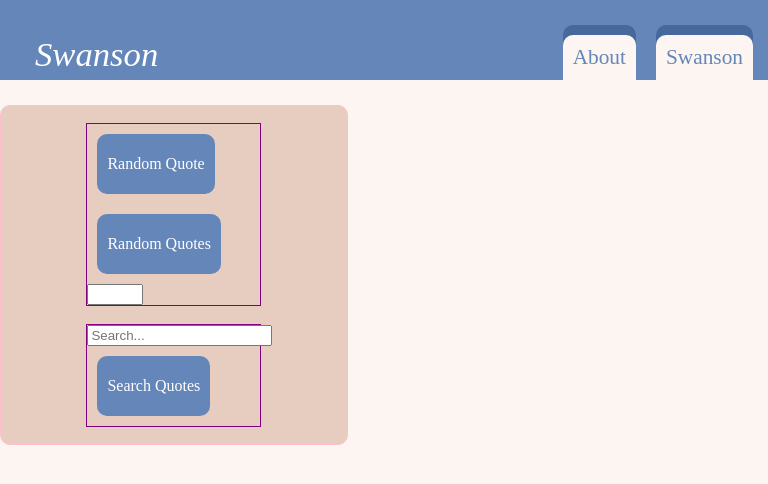
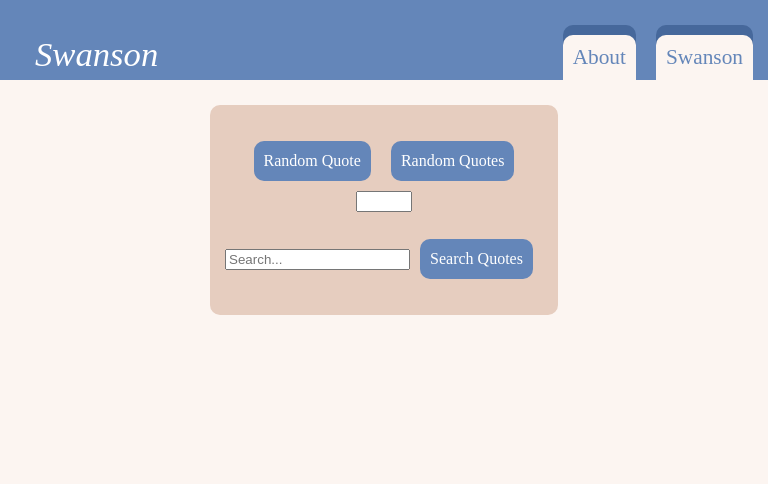
Before and after one commit to AracenaSC/swanson, an Angular app: page /swanson in a window 768 px wide. Shown: the top 484 px of the page. Built offline with nearby package versions, Linux system fonts and the light colour scheme.

Commit message:
Styling Finalized

```diff
--- a/src/app/components/swanson/swanson.component.css
+++ b/src/app/components/swanson/swanson.component.css
@@ -1,13 +1,17 @@
 #main-container {
-    position:relative;
+    position: relative;
     /* top: -29px; */
+    height: fit-content;
+    padding: 0 20px;
     background-color: var(--back);
 
 }
+
 #content-container {
-    position:relative;
+    position: relative;
     top: 25px;
     display: flex;
+    flex-direction: row;
     gap: 10px;
     justify-content: center;
     width: 100%;
@@ -39,7 +43,7 @@
     cursor: pointer;
     margin: 10px;
     width: fit-content;
-    height: 50px;
+    height: 30px;
     border-radius: 10px;
     background-color: var(--main);
     color: white;
@@ -48,28 +52,45 @@
 
 }
 
-#form-container{
-max-width: 45%;
-background-color: var(--back2);
-border-radius: 10px;
-border: 1px solid pink;
+#form-container {
+    text-align: center;
+    max-width: 45%;
+    background-color: var(--back2);
+    border-radius: 10px;
+    padding: 10px;
 }
 
-.form-group{
-    margin: 5% auto;
-    border: 1px solid purple;
+#all-quotes {
+    margin: 10% auto;
+    width: 45%;
 }
 
+.form-group {
+    margin: 5% auto;
+}
 
-#all-quotes {
+/* For tablets */
+@media screen and (max-width: 780px) {
+    #content-container {
+        width: 100%;
+        display: flex;
+        flex-direction: column;
+    }
 
-}
-/* For tablets */
-@media screen and (min-width: 480px) {
-    #content-container {
-        display: block
+    .form-group {
+        width: 100%;
     }
-    .form-group{
-    max-width: 50%;
+
+    #form-container {
+        width: 100%;
+        margin: 0 auto;
+    }
+    #quote-container{
+        width:100%;
+        margin: 0 auto;
+    }
+    #all-quotes{
+        width:100%;
+        /* margin: 0 auto; */
     }
 }
--- a/src/app/components/swanson/swanson.component.html
+++ b/src/app/components/swanson/swanson.component.html
@@ -23,11 +23,10 @@
             <button *ngIf="index < quotes.length-1" (click)="next()" type="button" class="btn"
                 id="next-btn">Next</button>
         </div>
-
-        <div *ngIf="show == true" id="all-quotes">
-            <ul *ngFor="let q of quotes">
-                <li>{{q}}</li>
-            </ul>
-        </div>
+    </div>
+    <div *ngIf="show == true" id="all-quotes">
+        <ul *ngFor="let q of quotes">
+            <li>{{q}}</li>
+        </ul>
     </div>
 </div>
```
